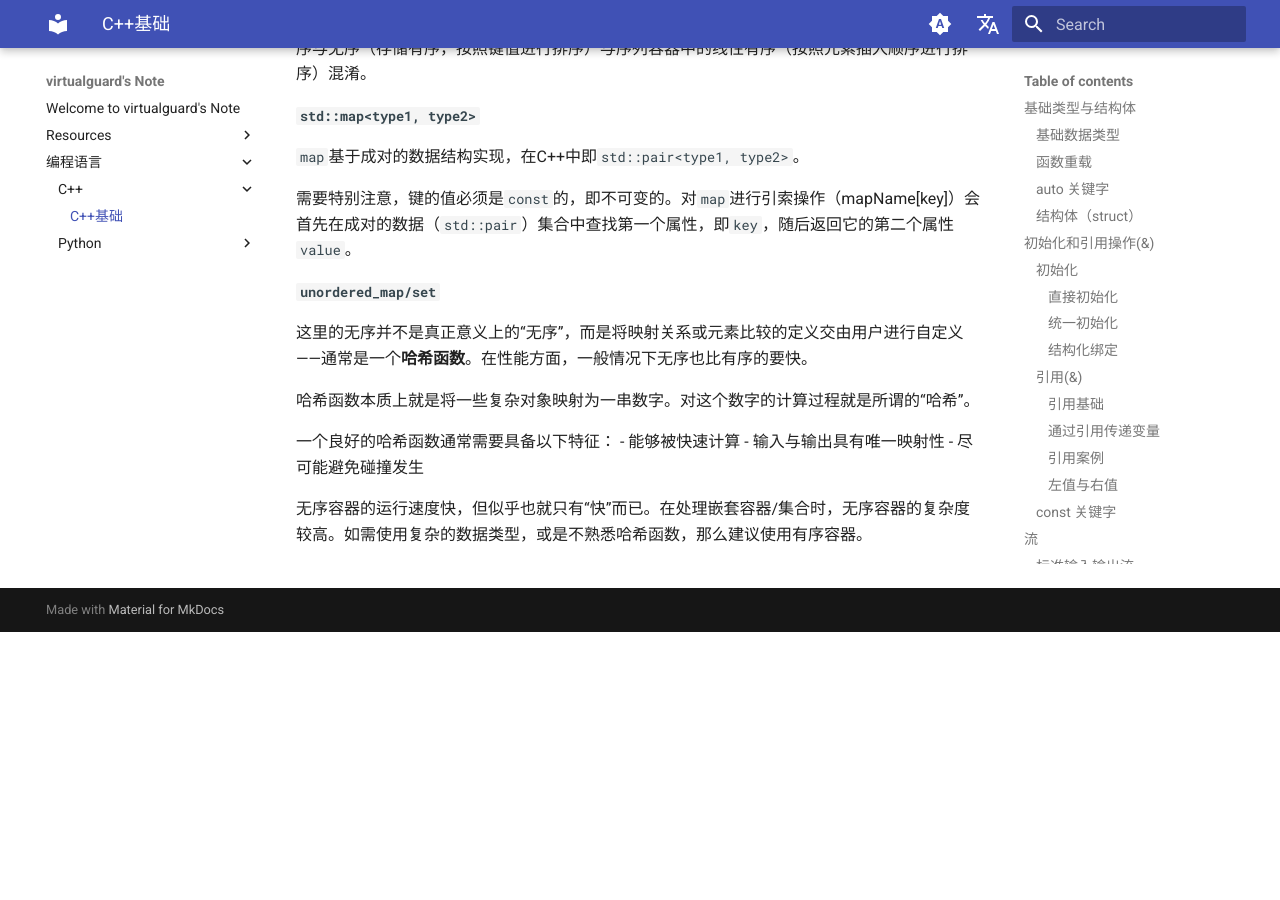
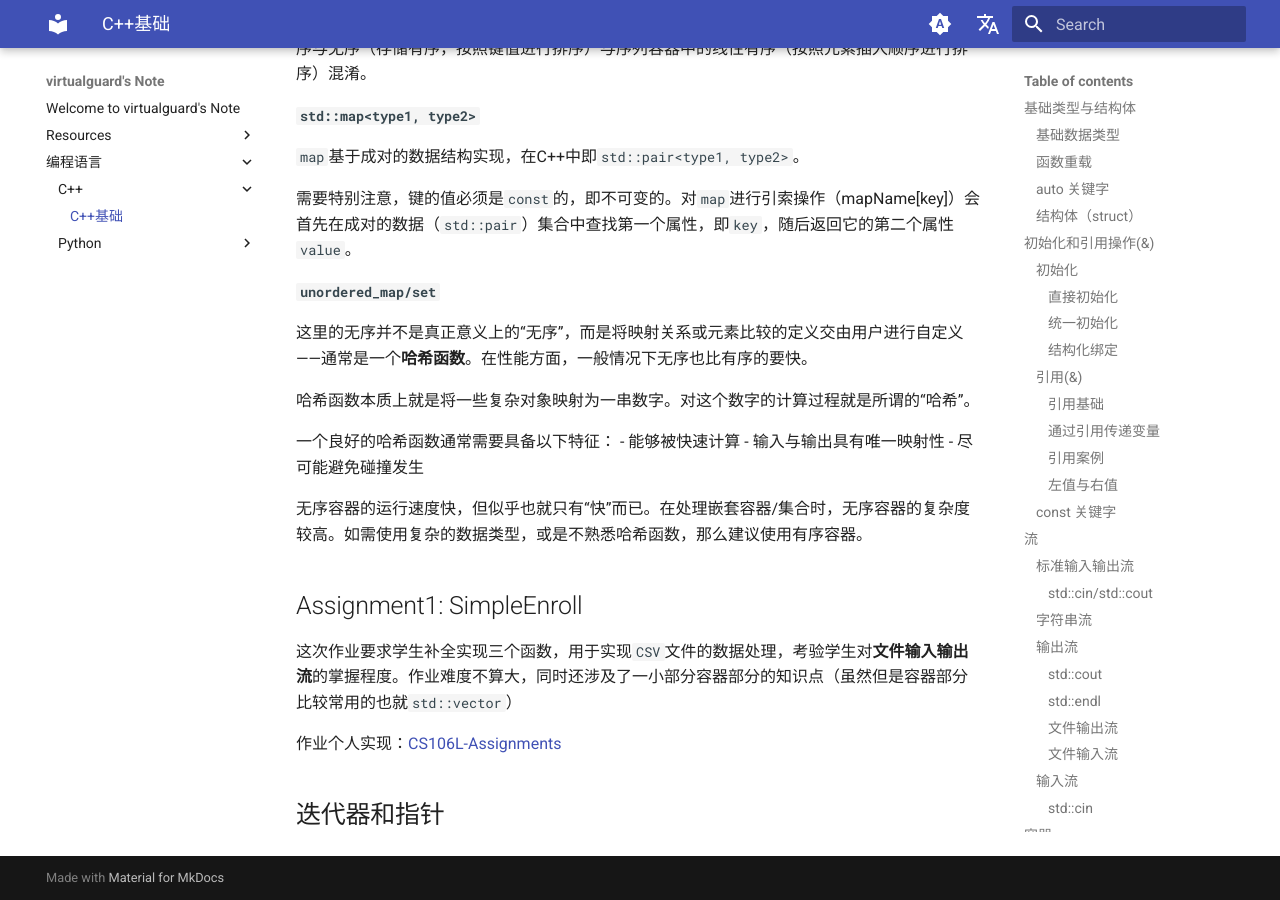
Before and after one commit to virtualguard101/note, an MkDocs documentation site: the page built from docs/编程语言/c++/cpp-base.md, in a window 1280 px wide and 900 px high, scrolled down 23804 px. Built offline with MkDocs 1.6.1 and Material for MkDocs 9.7.7, drawn with Linux system fonts in a browser that asks for light colours; comment, search, counter and statistics services are not loaded; before the commit the page ends 24436 px from its top, so only the background shows below that; some of the changed text lies outside the part shown.

Commit message:
update assignment1

```diff
--- a/docs/编程语言/c++/cpp-base.md
+++ b/docs/编程语言/c++/cpp-base.md
@@ -9,7 +9,7 @@ date: 2025-05-05 20:39:48
 cover:
 ---
 
-*该笔记基于课程CS106L的学习，简单记录一些cpp的重要特性以及先前不曾了解的cpp特性。*
+*该笔记基于课程CS106L的学习，用于记录一些cpp的重要特性以及先前不曾了解的cpp特性。*
 
 ## 基础类型与结构体
 
@@ -1152,4 +1152,10 @@ STL为`vector`提供了以下常用方法：
 
 无序容器的运行速度快，但似乎也就只有“快”而已。在处理嵌套容器/集合时，无序容器的复杂度较高。如需使用复杂的数据类型，或是不熟悉哈希函数，那么建议使用有序容器。
 
-##
+## Assignment1: SimpleEnroll
+
+这次作业要求学生补全实现三个函数，用于实现`CSV`文件的数据处理，考验学生对**文件输入输出流**的掌握程度。作业难度不算大，同时还涉及了一小部分容器部分的知识点（虽然但是容器部分比较常用的也就`std::vector`）
+
+作业个人实现：[CS106L-Assignments](https://github.com/virtualguard101/cs106l-assignments)
+
+## 迭代器和指针
--- a/mkdocs.yml
+++ b/mkdocs.yml
@@ -36,4 +36,4 @@ extra:
       link: /en/
       lang: en
 
-logo: assets/logo.png
+# logo: assets/logo.png
```
Also changed, not shown: docs/assets/logo.png (added).
